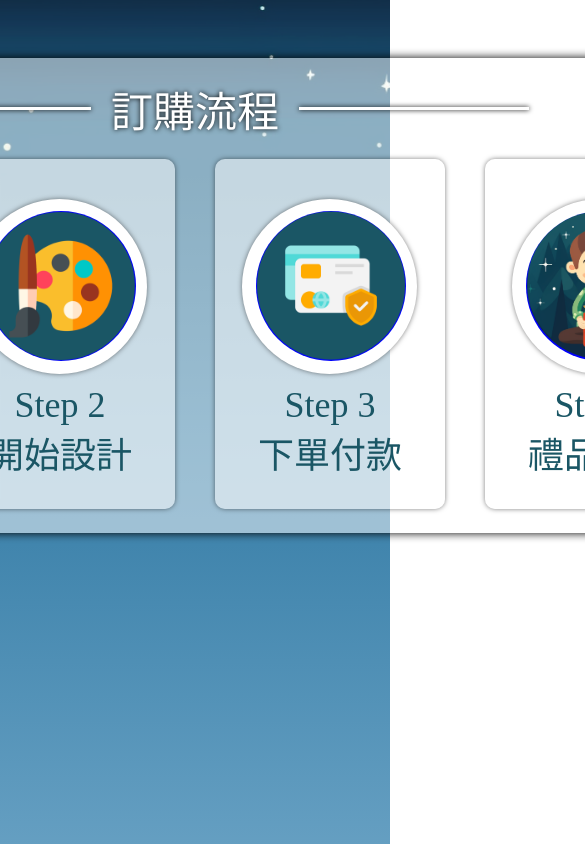
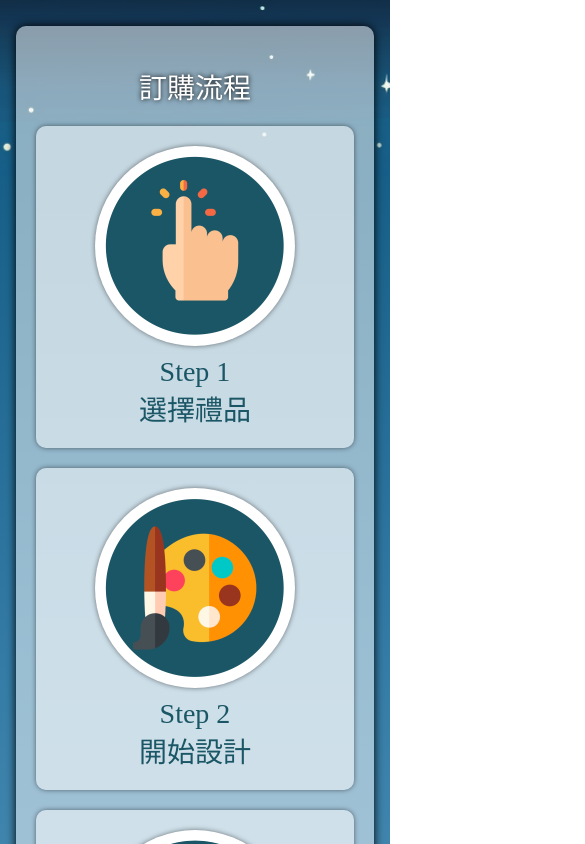
Before and after one commit to ywyang236/gift-for-you, a Next.js app: page / in a window 390 px wide. Shown: the part 880-1724 px from the top of the page, 585 px wide, since content can reach past the window. Built offline with nearby package versions, Linux system fonts and the light colour scheme.

Commit message:
Fix the style of order process and add RWD.

```diff
--- a/src/pages/index.tsx
+++ b/src/pages/index.tsx
@@ -11,38 +11,52 @@ const Home = () => (
                 <span className={IndexCSS.descriptionTop}>親手繪製您獨一無二的紀念品</span>
             </div>
         </div>
-        <div className={IndexCSS.mainDown}>
-            <div className={IndexCSS.containerDown}>
+        <div className={IndexCSS.rulesSection}>
             <div className={IndexCSS.rulesContainer}>
                 <div className={IndexCSS.rulesTitle}>訂購流程</div>
                 <div className={IndexCSS.rulesContent}>
-                        <div className={IndexCSS.rulesCard_1}>
-                            <div className={IndexCSS.rulesCard_1_Background}></div>
+                    <div className={IndexCSS.rulesCard}>
+                        <div className={IndexCSS.rulesCard_Background}>
+                            <div className={IndexCSS.rulesCard_PictureBackground}>
                                 <div className={IndexCSS.rulesCard_1_Picture}></div>
-                            <div className={IndexCSS.rulesCard_1_PictureBackground}></div>
-                            <div className={IndexCSS.rulesCard_1_Title}>Step 1</div>
-                            <div className={IndexCSS.rulesCard_1_Description}>選擇禮品</div>
                             </div>
-                        <div className={IndexCSS.rulesCard2}>
-                            <div className={IndexCSS.rulesCard_2_Background}></div>
+                            <div className={IndexCSS.rulesCard_Text}>
+                                <div className={IndexCSS.rulesCard_Title}>Step 1</div>
+                                <div className={IndexCSS.rulesCard_Description}>選擇禮品</div>
+                            </div>
+                        </div>
+                    </div>
+                    <div className={IndexCSS.rulesCard}>
+                        <div className={IndexCSS.rulesCard_Background}>
+                            <div className={IndexCSS.rulesCard_PictureBackground}>
                                 <div className={IndexCSS.rulesCard_2_Picture}></div>
-                            <div className={IndexCSS.rulesCard_2_PictureBackground}></div>
-                            <div className={IndexCSS.rulesCard_2_Title}>Step 2</div>
-                            <div className={IndexCSS.rulesCard_2_Description}>開始設計</div>
                             </div>
-                        <div className={IndexCSS.rulesCard3}>
-                            <div className={IndexCSS.rulesCard_3_Background}></div>
+                            <div className={IndexCSS.rulesCard_Text}>
+                                <div className={IndexCSS.rulesCard_Title}>Step 2</div>
+                                <div className={IndexCSS.rulesCard_Description}>開始設計</div>
+                            </div>
+                        </div>
+                    </div>
+                    <div className={IndexCSS.rulesCard}>
+                        <div className={IndexCSS.rulesCard_Background}>
+                            <div className={IndexCSS.rulesCard_PictureBackground}>
                                 <div className={IndexCSS.rulesCard_3_Picture}></div>
-                            <div className={IndexCSS.rulesCard_3_PictureBackground}></div>
-                            <div className={IndexCSS.rulesCard_3_Title}>Step 3</div>
-                            <div className={IndexCSS.rulesCard_3_Description}>下單付款</div>
                             </div>
-                        <div className={IndexCSS.rulesCard4}>
-                            <div className={IndexCSS.rulesCard_4_Background}></div>
+                            <div className={IndexCSS.rulesCard_Text}>
+                                <div className={IndexCSS.rulesCard_Title}>Step 3</div>
+                                <div className={IndexCSS.rulesCard_Description}>下單付款</div>
+                            </div>
+                        </div>
+                    </div>
+                    <div className={IndexCSS.rulesCard}>
+                        <div className={IndexCSS.rulesCard_Background}>
+                            <div className={IndexCSS.rulesCard_PictureBackground}>
                                 <div className={IndexCSS.rulesCard_4_Picture}></div>
-                            <div className={IndexCSS.rulesCard_4_PictureBackground}></div>
-                            <div className={IndexCSS.rulesCard_4_Title}>Step 4</div>
-                            <div className={IndexCSS.rulesCard_4_Description}>禮品送達</div>
+                            </div>
+                            <div className={IndexCSS.rulesCard_Text}>
+                                <div className={IndexCSS.rulesCard_Title}>Step 4</div>
+                                <div className={IndexCSS.rulesCard_Description}>禮品送達</div>
+                            </div>
                         </div>
                     </div>
                 </div>
--- a/src/styles/index.module.css
+++ b/src/styles/index.module.css
@@ -44,11 +44,11 @@
     text-align: center;
 }
 
-.mainDown {
+.rulesSection {
     display: flex;
+    flex-direction: column;
     justify-content: center;
     align-items: center;
-    height: 1000px;
     background-image: linear-gradient(rgba(23, 95, 135, 1) 0%,
             rgba(51, 123, 165, 1) 25%,
             rgba(140, 187, 216, 1) 100%);
@@ -56,13 +56,17 @@
 
 .rulesContainer {
     max-width: 1200px;
-    width: 1120px;
-    height: 475px;
+    width: 92%;
     background-color: rgba(255, 255, 255, 0.5);
     border-radius: 10px;
     box-shadow: 0 0 10px rgb(0, 0, 0);
+    display: flex;
+    flex-direction: column;
+    justify-content: center;
+    align-items: center;
+    padding: 20px;
     position: relative;
-    top: -180px;
+    top: -150px;
 }
 
 .rulesTitle {
@@ -70,12 +74,18 @@
     align-items: center;
     justify-content: center;
     text-align: center;
-    font-size: 42px;
+    font-size: 36px;
     color: white;
     font-weight: 500;
     text-shadow: 0 0 5px rgb(0, 0, 0);
     padding: 20px;
+    flex-shrink: 0;
+}
 
+@media (max-width: 400px) {
+    .rulesTitle {
+        font-size: 28px;
+    }
 }
 
 .rulesTitle::before,
@@ -87,127 +97,217 @@
     margin: 0 20px;
 }
 
-.rulesContent {
-    position: relative;
-    display: flex;
-    flex-direction: row;
-    justify-content: space-around;
-    align-items: center;
-    margin: 0 20px;
+@media (max-width: 850px) {
+
+    .rulesTitle::before,
+    .rulesTitle::after {
+        width: 150px;
+    }
 }
 
-.rulesCard_1_Background,
-.rulesCard_2_Background,
-.rulesCard_3_Background,
-.rulesCard_4_Background {
-    background-color: rgba(255, 255, 255, 0.5);
-    width: 230px;
-    height: 350px;
-    border-radius: 10px;
-    box-shadow: 0px 0px 5px rgba(0, 0, 0, 0.5);
+@media (max-width: 700px) {
+
+    .rulesTitle::before,
+    .rulesTitle::after {
+        width: 0px;
+    }
 }
 
-.rulesCard_1_PictureBackground,
-.rulesCard_2_PictureBackground,
-.rulesCard_3_PictureBackground,
-.rulesCard_4_PictureBackground {
+
+.rulesContent {
+    display: grid;
+    grid-template-columns: repeat(4, 1fr);
+    gap: 40px;
+    margin: 0 auto;
+    max-width: 1200px;
+    width: 100%;
+    padding: 20px;
+}
+
+@media (max-width: 1200px) {
+    .rulesContent {
+        grid-template-columns: repeat(2, 1fr);
+        gap: 40px;
+        max-width: 90%;
+    }
+}
+
+@media (max-width: 1024px) {
+    .rulesContent {
+        grid-template-columns: repeat(1, 1fr);
+        gap: 20px;
+        max-width: 90%;
+    }
+}
+
+@media (max-width: 624px) {
+    .rulesContent {
+        grid-template-columns: repeat(1, 1fr);
+        gap: 20px;
+        max-width: 100%;
+        padding: 0px;
+    }
+}
+
+.rulesCard_Background {
+    background-color: rgba(255, 255, 255, 0.5);
+    box-shadow: 0px 0px 5px rgba(0, 0, 0, 0.5);
+    width: 100%;
+    height: 100%;
+    border-radius: 10px;
+    display: flex;
+    flex-direction: column;
+    justify-content: center;
+    align-items: center;
+    padding: 30px;
+}
+
+@media (max-width: 1200px) {
+    .rulesCard_Background {
+        width: 100%;
+        height: 100%;
+        display: flex;
+        flex-direction: row;
+    }
+}
+
+@media (max-width: 1024px) {
+    .rulesCard_Background {
+        gap: 80px;
+    }
+}
+
+@media (max-width: 740px) {
+    .rulesCard_Background {
+        gap: 40px;
+    }
+}
+
+@media (max-width: 624px) {
+    .rulesCard_Background {
+        display: flex;
+        flex-direction: column;
+        gap: 10px;
+        padding: 20px;
+    }
+}
+
+.rulesCard_Text {
+    display: flex;
+    flex-direction: column;
+    justify-content: center;
+    align-items: center;
+    padding: 20px;
+    flex-shrink: 0;
+}
+
+@media (max-width: 1200px) {
+    .rulesCard_Text {
+        display: flex;
+        flex-direction: column;
+    }
+}
+
+@media (max-width: 624px) {
+    .rulesCard_Text {
+        padding: 0px;
+    }
+}
+
+.rulesCard_PictureBackground {
     background-color: rgb(255, 255, 255);
     box-shadow: 0px 0px 5px rgba(0, 0, 0, 0.5);
     width: 175px;
     height: 175px;
     border-radius: 50%;
-    position: relative;
-    top: -460px;
-    left: 27px;
-    z-index: 1;
+    display: flex;
+    justify-content: center;
+    align-items: center;
+    flex-shrink: 0;
+}
+
+@media (max-width: 1024px) {
+    .rulesCard_PictureBackground {
+        width: 200px;
+        height: 200px;
+    }
 }
 
 .rulesCard_1_Picture {
     background-image: url('/images/select.png');
-    background-color: blue;
     background-size: cover;
     background-position: center;
     width: 150px;
     height: 150px;
     border-radius: 50%;
-    position: relative;
-    top: -298px;
-    left: 41px;
-    z-index: 2;
+}
+
+@media (max-width: 1024px) {
+    .rulesCard_1_Picture {
+        width: 180px;
+        height: 180px;
+    }
 }
 
 .rulesCard_2_Picture {
     background-image: url('/images/design.png');
-    background-color: blue;
     background-size: cover;
     background-position: center;
-    position: relative;
     width: 150px;
     height: 150px;
     border-radius: 50%;
-    position: relative;
-    top: -298px;
-    left: 41px;
-    z-index: 2;
+}
 
+@media (max-width: 1024px) {
+    .rulesCard_2_Picture {
+        width: 180px;
+        height: 180px;
+    }
 }
 
 .rulesCard_3_Picture {
     background-image: url('/images/payment.png');
-    background-color: blue;
     background-size: cover;
     background-position: center;
-    position: relative;
-    top: -298px;
-    left: 41px;
     z-index: 2;
     width: 150px;
     height: 150px;
     border-radius: 50%;
-    position: relative;
-    top: -298px;
-    left: 41px;
-    z-index: 2;
+}
+
+@media (max-width: 1024px) {
+    .rulesCard_3_Picture {
+        width: 180px;
+        height: 180px;
+    }
 }
 
 .rulesCard_4_Picture {
     background-image: url('/images/delivery.png');
-    background-color: blue;
     background-size: cover;
     background-position: center;
-    position: relative;
-    top: -298px;
-    left: 41px;
-    z-index: 2;
     width: 150px;
     height: 150px;
     border-radius: 50%;
-    position: relative;
-    top: -298px;
-    left: 41px;
-    z-index: 2;
 }
 
-.rulesCard_1_Title,
-.rulesCard_2_Title,
-.rulesCard_3_Title,
-.rulesCard_4_Title {
+@media (max-width: 1024px) {
+    .rulesCard_4_Picture {
+        width: 180px;
+        height: 180px;
+    }
+}
+
+.rulesCard_Title {
     color: #1A5665;
-    font-size: 36px;
+    font-size: 28px;
     text-align: center;
     font-weight: 500;
-    position: relative;
-    top: -450px;
 }
 
-.rulesCard_1_Description,
-.rulesCard_2_Description,
-.rulesCard_3_Description,
-.rulesCard_4_Description {
+.rulesCard_Description {
     color: #1A5665;
-    font-size: 36px;
+    font-size: 28px;
     text-align: center;
     font-weight: 500;
-    position: relative;
-    top: -450px;
 }
```
Lines whose indentation alone changed are shown as unchanged.
